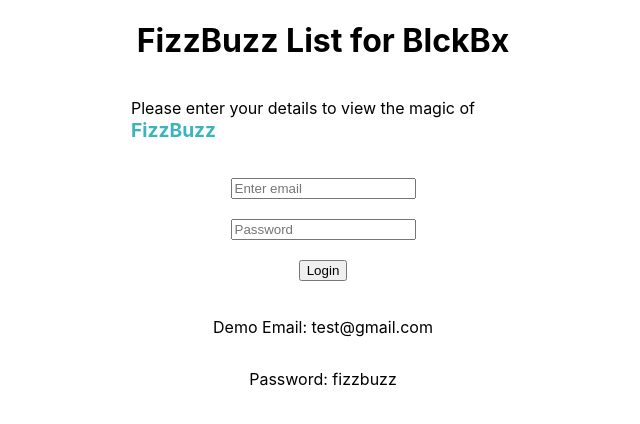
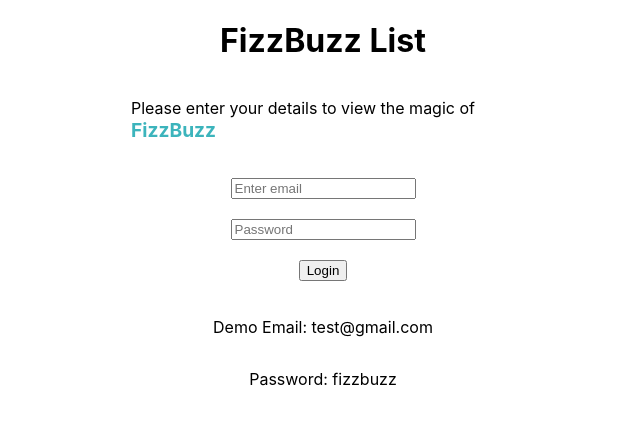
Before and after one commit to anjaliruth/fizzBuzz, a React (Create React App) app in the folder myapp/: page / in a window 1280 px wide. Shown: the top 424 px of the page, without its empty margins (317-957 px from the left). Built offline with nearby package versions, Linux system fonts and the light colour scheme.

Commit message:
edited title

```diff
--- a/myapp/src/App.js
+++ b/myapp/src/App.js
@@ -16,7 +16,7 @@ function App() {
 
   return (
     <div className="FizzBuzzList">
-      <h1 className="title">FizzBuzz List for BlckBx</h1>
+      <h1 className="title">FizzBuzz List</h1>
       {/* Use ternary operator to render conditionally based on user authentiation */}
       {user ? (
   <div>
```
